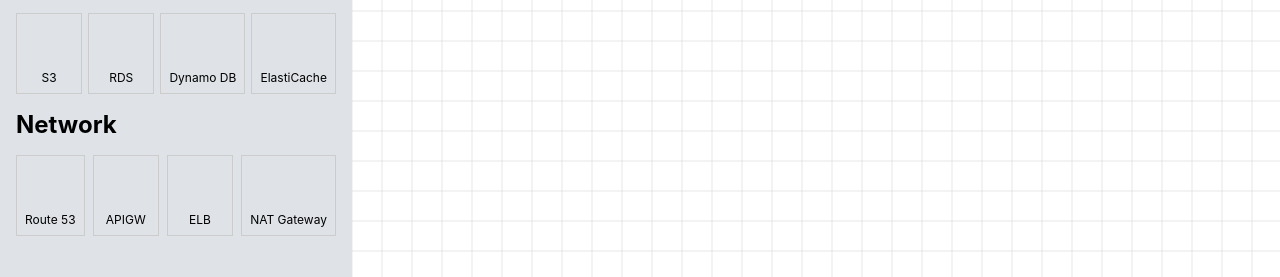
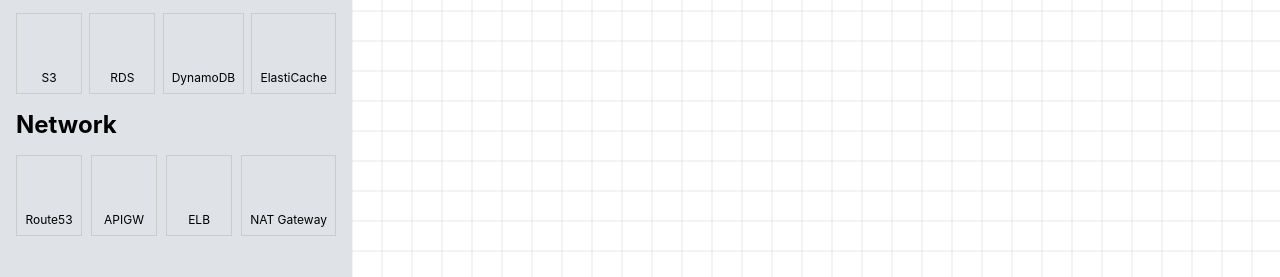
Before and after one commit to jungRoit/aws-orchestra-fe, a React (Create React App) app: page / in a window 1280 px wide. Shown: the part 379-656 px from the top of the page. Built offline with nearby package versions, Linux system fonts and the light colour scheme; some icons are missing.

Commit message:
handled hiding transform on resizing end and drag end

```diff
--- a/src/components/AWS_Services/VPC/index.js
+++ b/src/components/AWS_Services/VPC/index.js
@@ -17,6 +17,8 @@
     }
 
   }, [enableResize])
+
+  console.log('Enable RES', enableResize, transformerRef);
   return (
     <>
       <Group
@@ -24,8 +26,12 @@
         draggable={true}
         onTransformEnd={(e) => {
           console.log('Transformed', e)
+          setEnableResize(false);
         }}
-        onDragEnd={onDragEnd}
+        onDragEnd={(e) => {
+          setEnableResize(false);
+          onDragEnd(e);
+        }}
         onClick={() => {
           setEnableResize(true);
         }}
--- a/src/components/Icon/index.js
+++ b/src/components/Icon/index.js
@@ -3,7 +3,7 @@
 import VPC from 'react-aws-icons/dist/aws/compute/VPC';
 import EC2 from 'react-aws-icons/dist/aws/logo/EC2';
 import ECS from 'react-aws-icons/dist/aws/logo/ECS';
-import Lambda from 'react-aws-icons/dist/aws/logo/Lambda';
+import Lambda from 'react-aws-icons/dist/aws/iot/LambdaFunction';
 import StepFunctions from 'react-aws-icons/dist/aws/logo/StepFunctions';
 import S3 from 'react-aws-icons/dist/aws/logo/S3';
 import RDS from 'react-aws-icons/dist/aws/logo/RDS';
--- a/src/manifest/index.js
+++ b/src/manifest/index.js
@@ -62,7 +62,7 @@
         {
           name: 'DynamoDB',
           type: 'service',
-          displayName: 'Dynamo DB'
+          displayName: 'DynamoDB'
         },
         {
           name: 'ElastiCache',
@@ -77,7 +77,7 @@
         {
           name: 'Route53',
           type: 'service',
-          displayName: 'Route 53'
+          displayName: 'Route53'
         },
         {
           name: 'APIGW',
```
